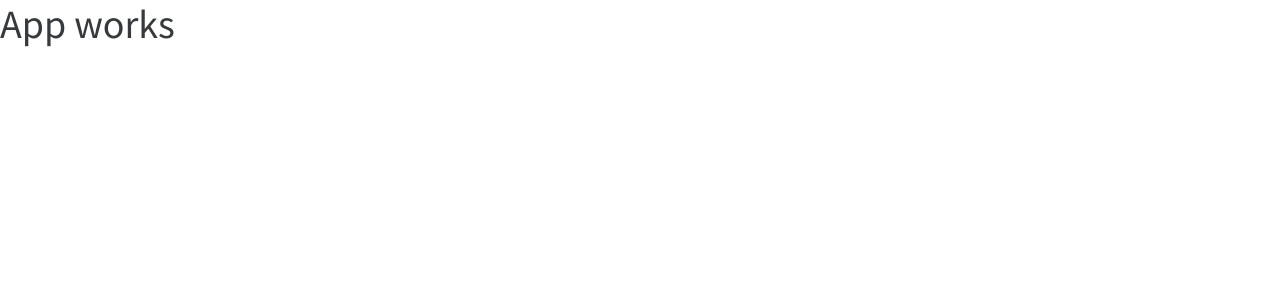
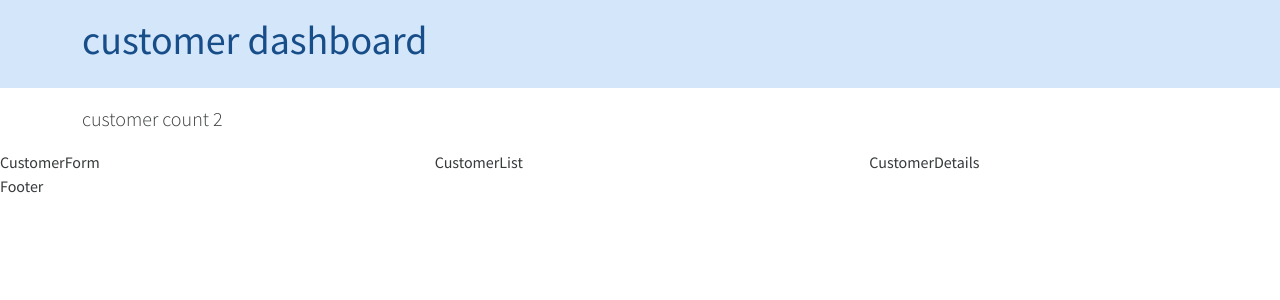
Before and after one commit to vinod-kayartaya/abb-react-apr-2024, a React (Create React App) app in the folder examples/react-redux-customer-dashboard/: page / in a window 1280 px wide. Shown: the top 300 px of the page. Built offline with nearby package versions, Linux system fonts and the light colour scheme.

Commit message:
redux app setup

```diff
--- a/examples/react-redux-customer-dashboard/src/App.js
+++ b/examples/react-redux-customer-dashboard/src/App.js
@@ -1,8 +1,30 @@
+import { Provider } from 'react-redux';
+import store from './redux/store';
+import Header from './components/Header';
+import CustomerForm from './components/CustomerForm';
+import CustomerList from './components/CustomerList';
+import CustomerDetails from './components/CustomerDetails';
+import Footer from './components/Footer';
+
 function App() {
   return (
-    <>
-      <h1>App works</h1>
-    </>
+    <Provider store={store}>
+      <Header />
+
+      <div className='row'>
+        <div className='col-4'>
+          <CustomerForm />
+        </div>
+        <div className='col-4'>
+          <CustomerList />
+        </div>
+        <div className='col-4'>
+          <CustomerDetails />
+        </div>
+      </div>
+
+      <Footer />
+    </Provider>
   );
 }
 
--- /dev/null
+++ b/examples/react-redux-customer-dashboard/src/components/CustomerDetails.js
@@ -0,0 +1,9 @@
+import React from 'react'
+
+const CustomerDetails = () => {
+  return (
+    <div>CustomerDetails</div>
+  )
+}
+
+export default CustomerDetails
--- /dev/null
+++ b/examples/react-redux-customer-dashboard/src/components/CustomerForm.js
@@ -0,0 +1,9 @@
+import React from 'react'
+
+const CustomerForm = () => {
+  return (
+    <div>CustomerForm</div>
+  )
+}
+
+export default CustomerForm
--- /dev/null
+++ b/examples/react-redux-customer-dashboard/src/components/CustomerList.js
@@ -0,0 +1,9 @@
+import React from 'react'
+
+const CustomerList = () => {
+  return (
+    <div>CustomerList</div>
+  )
+}
+
+export default CustomerList
--- /dev/null
+++ b/examples/react-redux-customer-dashboard/src/components/Footer.js
@@ -0,0 +1,9 @@
+import React from 'react'
+
+const Footer = () => {
+  return (
+    <div>Footer</div>
+  )
+}
+
+export default Footer
--- /dev/null
+++ b/examples/react-redux-customer-dashboard/src/components/Header.js
@@ -0,0 +1,24 @@
+import React from 'react';
+import { useSelector, useDispatch } from 'react-redux';
+
+const Header = () => {
+  const { customers } = useSelector((store) => store.customersReducer);
+
+  const dispatch = useDispatch(); // this hook returns a function capable of dispatching an action
+  window.dispatch = dispatch;
+
+  return (
+    <>
+      <div className='alert alert-primary'>
+        <div className='container'>
+          <h1>customer dashboard</h1>
+        </div>
+      </div>
+      <div className='container'>
+        <p className='lead'>customer count {customers.length}</p>
+      </div>
+    </>
+  );
+};
+
+export default Header;
--- a/examples/react-redux-customer-dashboard/src/redux/reducers/customers-reducer.js
+++ b/examples/react-redux-customer-dashboard/src/redux/reducers/customers-reducer.js
@@ -37,9 +37,9 @@ export default function customersReducer(state = initialState, action) {
     return { ...state, customers };
   }
 
-  if (action.type == DELETE_CUSTOMER) {
+  if (action.type === DELETE_CUSTOMER) {
     // action.payload is assumed to be the id of the customer to be deleted
-    const remainingCustomers = state.cusomters.filter(
+    const remainingCustomers = state.customers.filter(
       (c) => c.id !== action.payload
     );
     // return the modified state
--- /dev/null
+++ b/examples/react-redux-customer-dashboard/src/redux/reducers/products-reducer.js
@@ -0,0 +1,5 @@
+export default (state, action) => {
+  console.log('productsReducer called with action', action.type);
+
+  return {};
+};
```
Also changed, not shown: examples/react-redux-customer-dashboard/src/components/CustomerCard.js (added, +9 -0 lines), examples/react-redux-customer-dashboard/src/redux/store.js (+6 -5 lines), 1 other file (tests, documents, lock files or other folders).
